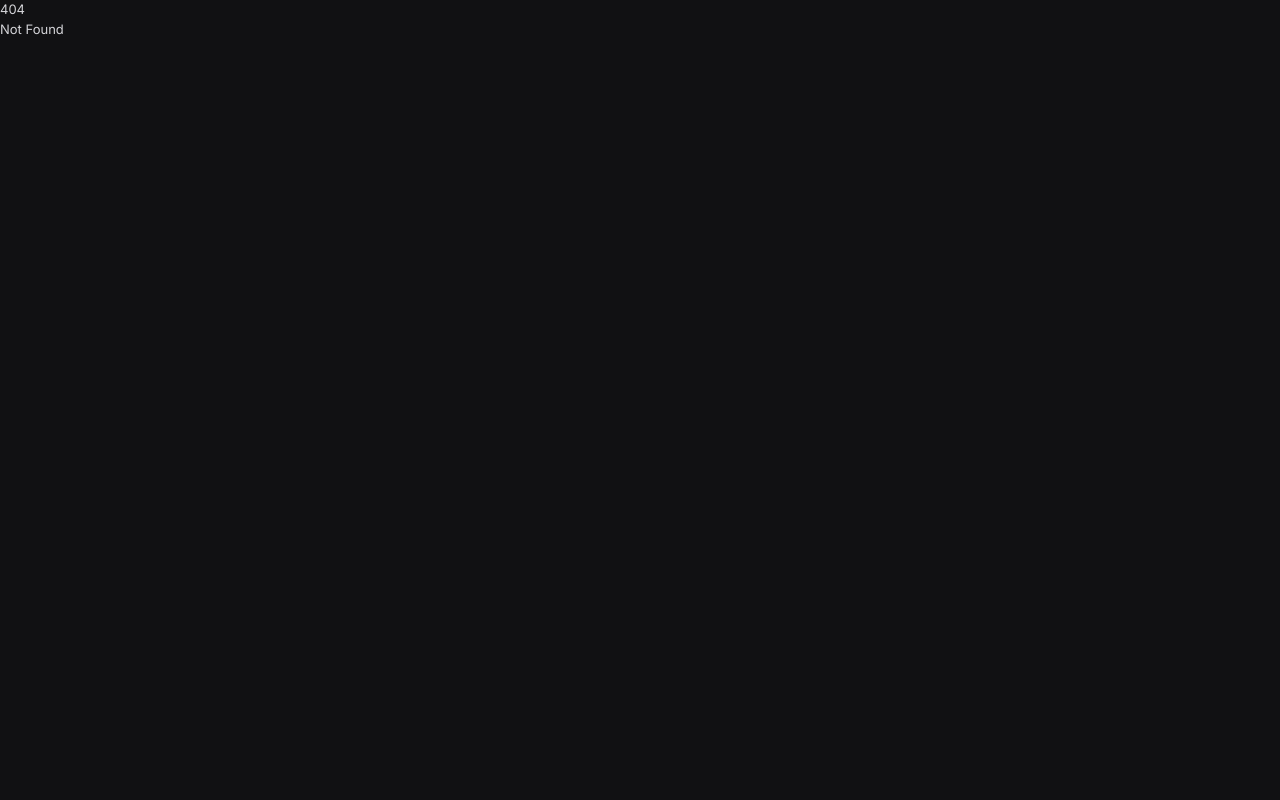
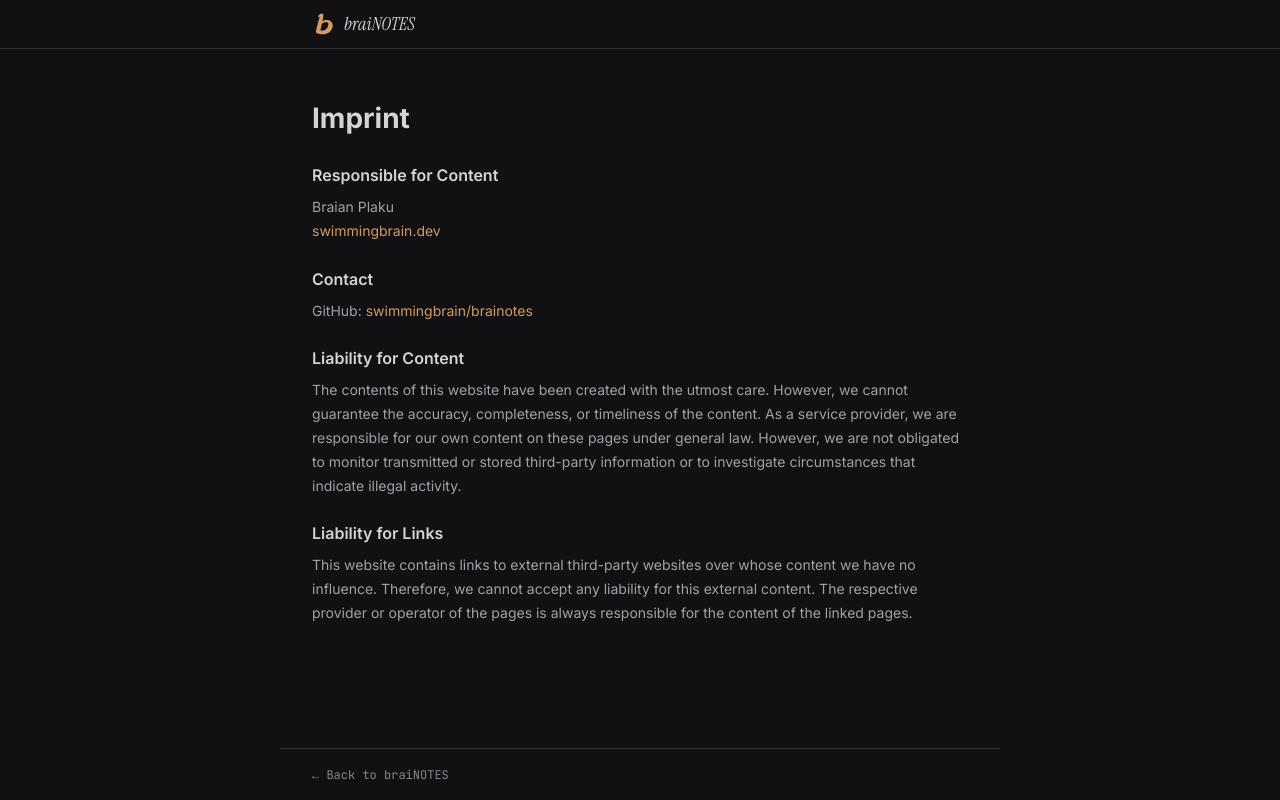
Before and after one commit to swimmingbrain/brainotes, a SvelteKit app: page /imprint in a window 1280 px wide. Before the commit this address had no page. Built offline with nearby package versions, Linux system fonts and the light colour scheme.

Commit message:
feat: an imprint page with who is responsible and how to reach him

```diff
--- /dev/null
+++ b/src/routes/imprint/+page.svelte
@@ -0,0 +1,164 @@
+<script lang="ts">
+  import Logo from '$lib/ui/Logo.svelte';
+</script>
+
+<svelte:head>
+  <title>Imprint | braiNOTES</title>
+  <meta name="description" content="Legal notice and contact information for braiNOTES, free handwritten notes in the browser by Braian Plaku." />
+  <link rel="canonical" href="https://notes.swimmingbrain.dev/imprint" />
+  <meta property="og:title" content="Imprint | braiNOTES" />
+  <meta property="og:url" content="https://notes.swimmingbrain.dev/imprint" />
+</svelte:head>
+
+<div class="legal">
+  <nav class="nav">
+    <div class="nav-inner">
+      <a href="/" class="logo" data-sveltekit-reload>
+        <span class="logo-mark"><Logo size={24} /></span>
+        <span class="logo-name">braiNOTES</span>
+      </a>
+    </div>
+  </nav>
+
+  <div class="content">
+    <h1>Imprint</h1>
+
+    <h2>Responsible for Content</h2>
+    <p>
+      Braian Plaku<br />
+      <a href="https://swimmingbrain.dev" target="_blank" rel="noopener">swimmingbrain.dev</a>
+    </p>
+
+    <h2>Contact</h2>
+    <p>
+      GitHub: <a href="https://github.com/swimmingbrain/brainotes" target="_blank" rel="noopener">swimmingbrain/brainotes</a>
+    </p>
+
+    <h2>Liability for Content</h2>
+    <p>
+      The contents of this website have been created with the utmost care. However, we cannot guarantee
+      the accuracy, completeness, or timeliness of the content. As a service provider, we are responsible
+      for our own content on these pages under general law. However, we are not obligated to monitor
+      transmitted or stored third-party information or to investigate circumstances that indicate illegal activity.
+    </p>
+
+    <h2>Liability for Links</h2>
+    <p>
+      This website contains links to external third-party websites over whose content we have no influence.
+      Therefore, we cannot accept any liability for this external content. The respective provider or operator
+      of the pages is always responsible for the content of the linked pages.
+    </p>
+  </div>
+
+  <footer class="footer">
+    <a href="/" data-sveltekit-reload>&larr; Back to braiNOTES</a>
+  </footer>
+</div>
+
+<style>
+  /* the app shell pins html and body to the viewport and hides the overflow.
+     the legal pages are documents, so they hand the scrolling back. the two
+     selectors are deliberately heavier than app.css's plain `html, body`,
+     because which of the two stylesheets loads last is not fixed */
+  :global(html:root), :global(html body) {
+    height: auto;
+    overflow: auto;
+  }
+
+  .legal {
+    min-height: 100vh;
+    display: flex;
+    flex-direction: column;
+    background: var(--bg-deep);
+  }
+
+  .nav {
+    flex-shrink: 0;
+    border-bottom: 1px solid var(--border);
+  }
+
+  .nav-inner {
+    max-width: 720px;
+    margin: 0 auto;
+    padding: 0 32px;
+    height: 48px;
+    display: flex;
+    align-items: center;
+  }
+
+  .logo {
+    display: flex;
+    align-items: center;
+    gap: 8px;
+    text-decoration: none;
+  }
+
+  .logo-mark {
+    display: flex;
+    align-items: center;
+    color: var(--accent);
+  }
+
+  .logo-name {
+    font-family: var(--font-brand);
+    font-style: italic;
+    font-size: 18px;
+    color: var(--text-primary);
+  }
+
+  .content {
+    flex: 1;
+    max-width: 720px;
+    margin: 0 auto;
+    padding: 48px 32px;
+    width: 100%;
+  }
+
+  h1 {
+    font-size: 28px;
+    font-weight: 700;
+    color: var(--text-primary);
+    margin-bottom: 24px;
+  }
+
+  h2 {
+    font-size: 16px;
+    font-weight: 600;
+    color: var(--text-primary);
+    margin: 24px 0 8px;
+  }
+
+  p {
+    font-size: 14px;
+    line-height: 1.7;
+    color: var(--text-secondary);
+  }
+
+  p a {
+    color: var(--accent);
+    text-decoration: none;
+  }
+
+  p a:hover {
+    color: var(--accent-hover);
+  }
+
+  .footer {
+    border-top: 1px solid var(--border);
+    padding: 16px 32px;
+    max-width: 720px;
+    margin: 0 auto;
+    width: 100%;
+  }
+
+  .footer a {
+    font-size: 12px;
+    font-family: var(--font-editor);
+    color: var(--text-muted);
+    text-decoration: none;
+  }
+
+  .footer a:hover {
+    color: var(--accent);
+  }
+</style>
```
